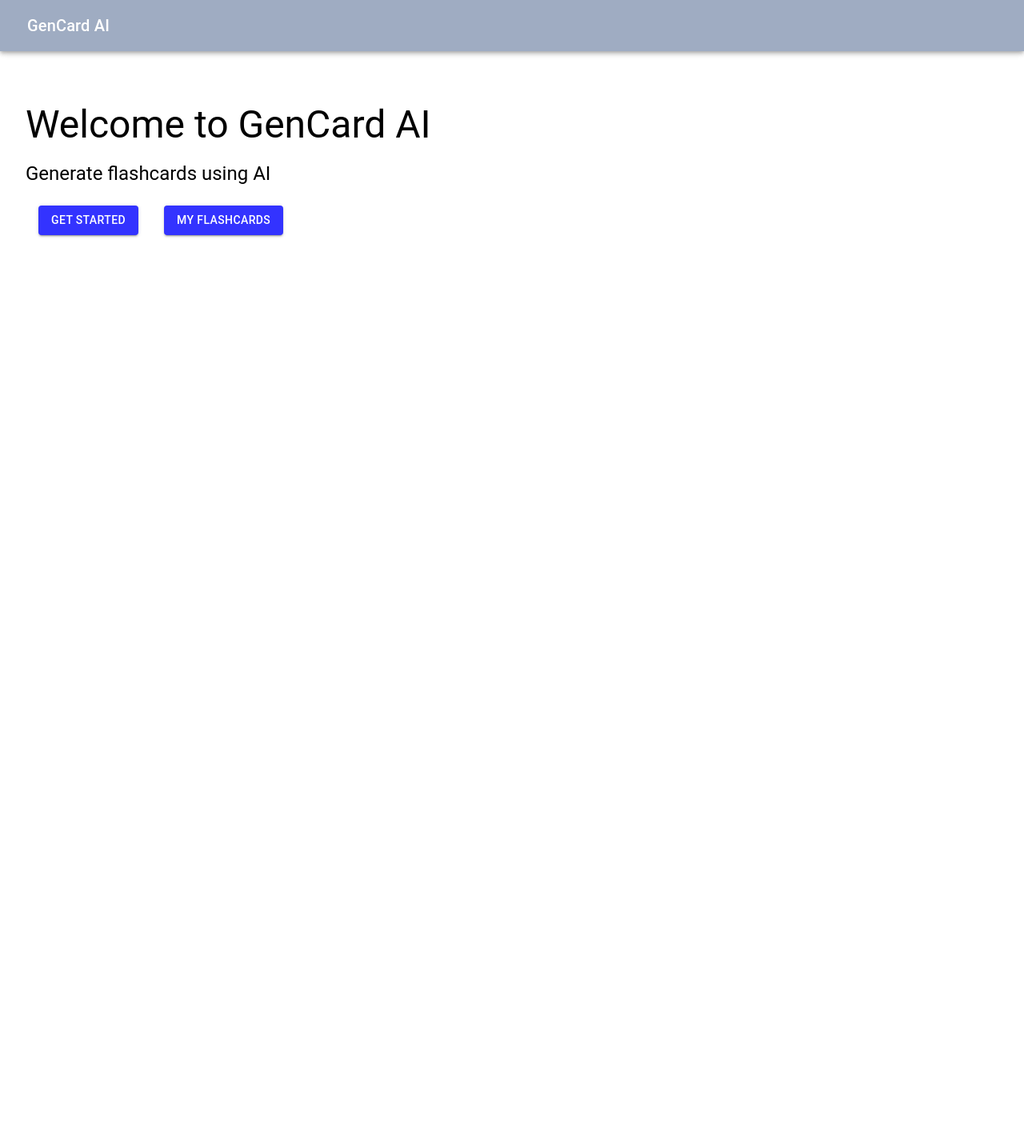
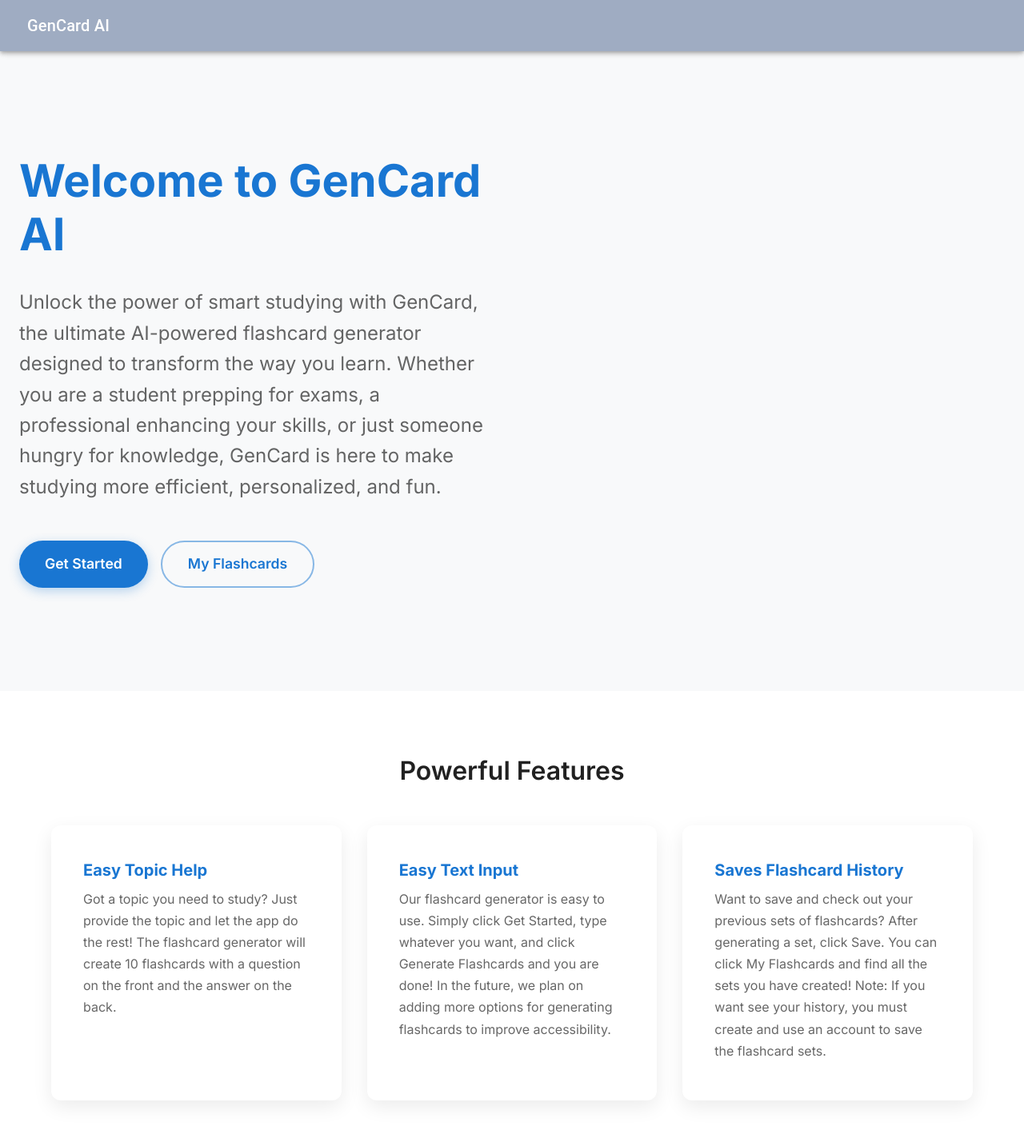
Before and after one commit to Jamin-Chan/ECS162-finalproject, a Next.js app: page / in a window 1280 px wide. Shown: the top 1418 px of the page at 80% size. Before the commit the page ends 928 px from the top, so only its background shows below. Built offline with nearby package versions, Linux system fonts and the light colour scheme.

Commit message:
updated main page look

```diff
--- a/app/page.js
+++ b/app/page.js
@@ -1,8 +1,8 @@
-"use client";
+"use client"
 
-import Nav from "../public/pages/Nav.js";
-import Image from "next/image";
-import { useRouter } from "next/navigation";
+import Nav from "../public/pages/Nav.js"
+import Image from "next/image"
+import { useRouter } from "next/navigation"
 import { createTheme, ThemeProvider } from "@mui/material/styles";
 import {
     Box,
@@ -12,70 +12,275 @@ import {
     Toolbar,
     Grid,
     Container,
+    Card,
+    CardContent,
+    useMediaQuery
 } from "@mui/material";
+import { useTheme } from '@mui/material/styles';
 
-let buttonTheme = createTheme({});
-//the color is blue, and split into blue.main, blue.dark, blue.light
-buttonTheme = createTheme(buttonTheme, {
+const theme = createTheme({
   palette: {
-    buttonBlue: buttonTheme.palette.augmentColor({
-      color: {
-        main: "#0000ff",
+    primary: {
+      main: '#1976d2',
+      contrastText: '#ffffff',
     },
-      name: "buttonBlue",
-    }),
+    secondary: {
+      main: '#4caf50',
+      contrastText: '#ffffff',
+    },
+    background: {
+      default: '#f8f9fa',
+      paper: '#ffffff',
+    },
+  },
+  typography: {
+    fontFamily: [
+      'Inter',
+      '-apple-system',
+      'BlinkMacSystemFont',
+      '"Segoe UI"',
+      'Roboto',
+      '"Helvetica Neue"',
+      'Arial',
+      'sans-serif',
+      '"Apple Color Emoji"',
+      '"Segoe UI Emoji"',
+      '"Segoe UI Symbol"',
+    ].join(','),
+    h1: {
+      fontWeight: 700,
+      fontSize: '3.5rem',
+      lineHeight: 1.2,
+    },
+    h2: {
+      fontWeight: 600,
+      fontSize: '2.5rem',
+      lineHeight: 1.3,
+    },
+    h4: {
+      fontWeight: 600,
+      fontSize: '2rem',
+      marginBottom: '2rem',
+    },
+    h6: {
+      fontWeight: 600,
+      marginBottom: '1rem',
+    },
   },
 });
 
 export default function Home() {
-  const router = useRouter();
 
-  return (
-    <ThemeProvider theme={buttonTheme}>
-      <Box>
-        <Nav />
-        <Box sx={{ my: 4 }}>
-          <Grid container spacing={4}>
-            <Grid item xs={12} md={6}>
-              <Box sx={{ p: 4 }}>
-                <Typography variant="h3" component="h1" gutterBottom>
+    const router = useRouter()
+    const muiTheme = useTheme();
+    const isMobile = useMediaQuery(muiTheme.breakpoints.down('md'));
+
+    return(
+        <ThemeProvider theme={theme}>
+          <Box sx={{
+            backgroundColor: 'background.default',
+            minHeight: '100vh',
+          }}>
+            <Nav/>
+
+            {/* Hero Section */}
+            <Container maxWidth="xl" sx={{
+              py: 8,
+              display: 'flex',
+              alignItems: 'center',
+              minHeight: isMobile ? 'auto' : '100vh',
+            }}>
+              <Grid container spacing={6} alignItems="center">
+                <Grid item xs={12} md={6} sx={{
+                  display: 'flex',
+                  flexDirection: 'column',
+                  justifyContent: 'center',
+                }}>
+                  <Typography variant="h1" component="h1" gutterBottom sx={{
+                    color: 'primary.main',
+                    mb: 4,
+                  }}>
                     Welcome to GenCard AI
                   </Typography>
-                <Typography variant="h5" component="h2" gutterBottom>
-                  Generate flashcards using AI
+                  <Typography variant="h5" component="h2" gutterBottom sx={{
+                    color: 'text.secondary',
+                    mb: 4,
+                    lineHeight: 1.6,
+                  }}>
+                    Unlock the power of smart studying with GenCard, the ultimate AI-powered flashcard generator designed to transform the way you learn. Whether you are a student prepping for exams, a professional enhancing your skills, or just someone hungry for knowledge, GenCard is here to make studying more efficient, personalized, and fun.
                   </Typography>
-                <Box display="flex" flexDirection="row">
+                  <Box sx={{
+                    display: 'flex',
+                    flexDirection: isMobile ? 'column' : 'row',
+                    gap: 2,
+                    mt: 2,
+                  }}>
                     <Button
                       variant="contained"
                       color="primary"
-                    sx={{ margin: 2, bgcolor: "buttonBlue.light" }}
+                      size="large"
                       href="/generate"
+                      sx={{
+                        px: 4,
+                        py: 1.5,
+                        borderRadius: '50px',
+                        fontWeight: 600,
+                        textTransform: 'none',
+                        fontSize: '1.1rem',
+                        boxShadow: '0 4px 14px rgba(25, 118, 210, 0.3)',
+                        '&:hover': {
+                          boxShadow: '0 6px 18px rgba(25, 118, 210, 0.4)',
+                        }
+                      }}
                     >
                       Get Started
                     </Button>
                     <Button
-                    variant="contained"
+                      variant="outlined"
                       color="primary"
-                    sx={{ margin: 2, bgcolor: "buttonBlue.light" }}
+                      size="large"
                       href="/flashcards"
+                      sx={{
+                        px: 4,
+                        py: 1.5,
+                        borderRadius: '50px',
+                        fontWeight: 600,
+                        textTransform: 'none',
+                        fontSize: '1.1rem',
+                        borderWidth: '2px',
+                        '&:hover': {
+                          borderWidth: '2px',
+                          backgroundColor: 'rgba(25, 118, 210, 0.04)',
+                        }
+                      }}
                     >
-                    My flashcards
+                      My Flashcards
                     </Button>
                   </Box>
+                </Grid>
+                <Grid item xs={12} md={6} sx={{
+                  display: 'flex',
+                  justifyContent: 'center',
+                  alignItems: 'center',
+                }}>
+                  <Box sx={{
+                    maxWidth: '100%',
+                    height: 'auto',
+                    borderRadius: 2,
+                    overflow: 'hidden',
+                    boxShadow: '0 20px 40px rgba(0,0,0,0.15)',
+                    transition: 'transform 0.3s',
+                    '&:hover': {
+                      transform: 'translateY(-5px)',
+                    }
+                  }}>
+
                   </Box>
                 </Grid>
-            <Grid item xs={12} md={6}>
-              <Box
-                height={"100vh"}
-                display="flex"
-                alignContent={"center"}
-                alignItems="center"
-                justifyContent={"center"}
-              ></Box>
+              </Grid>
+            </Container>
+
+            {/* Features Section */}
+            <Box sx={{
+              py: 10,
+              backgroundColor: 'background.paper',
+            }}>
+              <Container maxWidth="lg">
+                <Typography variant="h4" align="center" gutterBottom sx={{
+                  color: 'text.primary',
+                  mb: 6,
+                }}>
+                  Powerful Features
+                </Typography>
+                <Grid container spacing={4} justifyContent="center">
+                  <Grid item xs={12} md={4}>
+                    <Card sx={{
+                      height: '100%',
+                      p: 3,
+                      borderRadius: 3,
+                      boxShadow: '0 8px 24px rgba(0,0,0,0.08)',
+                      transition: 'all 0.3s ease',
+                      '&:hover': {
+                        transform: 'translateY(-8px)',
+                        boxShadow: '0 12px 28px rgba(0,0,0,0.12)',
+                      }
+                    }}>
+                      <CardContent>
+                        <Typography variant="h6" gutterBottom sx={{
+                          color: 'primary.main',
+                          fontWeight: 700,
+                        }}>
+                          Easy Topic Help
+                        </Typography>
+                        <Typography variant="body1" sx={{
+                          color: 'text.secondary',
+                          lineHeight: 1.7,
+                        }}>
+                          Got a topic you need to study? Just provide the topic and let the app do the rest! The flashcard generator will create 10 flashcards with a question on the front and the answer on the back.
+                        </Typography>
+                      </CardContent>
+                    </Card>
+                  </Grid>
+                  <Grid item xs={12} md={4}>
+                    <Card sx={{
+                      height: '100%',
+                      p: 3,
+                      borderRadius: 3,
+                      boxShadow: '0 8px 24px rgba(0,0,0,0.08)',
+                      transition: 'all 0.3s ease',
+                      '&:hover': {
+                        transform: 'translateY(-8px)',
+                        boxShadow: '0 12px 28px rgba(0,0,0,0.12)',
+                      }
+                    }}>
+                      <CardContent>
+                        <Typography variant="h6" gutterBottom sx={{
+                          color: 'primary.main',
+                          fontWeight: 700,
+                        }}>
+                          Easy Text Input
+                        </Typography>
+                        <Typography variant="body1" sx={{
+                          color: 'text.secondary',
+                          lineHeight: 1.7,
+                        }}>
+                          Our flashcard generator is easy to use. Simply click Get Started, type whatever you want, and click Generate Flashcards and you are done! In the future, we plan on adding more options for generating flashcards to improve accessibility.
+                        </Typography>
+                      </CardContent>
+                    </Card>
+                  </Grid>
+                  <Grid item xs={12} md={4}>
+                    <Card sx={{
+                      height: '100%',
+                      p: 3,
+                      borderRadius: 3,
+                      boxShadow: '0 8px 24px rgba(0,0,0,0.08)',
+                      transition: 'all 0.3s ease',
+                      '&:hover': {
+                        transform: 'translateY(-8px)',
+                        boxShadow: '0 12px 28px rgba(0,0,0,0.12)',
+                      }
+                    }}>
+                      <CardContent>
+                        <Typography variant="h6" gutterBottom sx={{
+                          color: 'primary.main',
+                          fontWeight: 700,
+                        }}>
+                          Saves Flashcard History
+                        </Typography>
+                        <Typography variant="body1" sx={{
+                          color: 'text.secondary',
+                          lineHeight: 1.7,
+                        }}>
+                          Want to save and check out your previous sets of flashcards? After generating a set, click Save. You can click My Flashcards and find all the sets you have created! Note: If you want see your history, you must create and use an account to save the flashcard sets.
+                        </Typography>
+                      </CardContent>
+                    </Card>
                   </Grid>
                 </Grid>
+              </Container>
             </Box>
           </Box>
         </ThemeProvider>
-  );
+    )
 }
```
Lines whose indentation alone changed are shown as unchanged.
